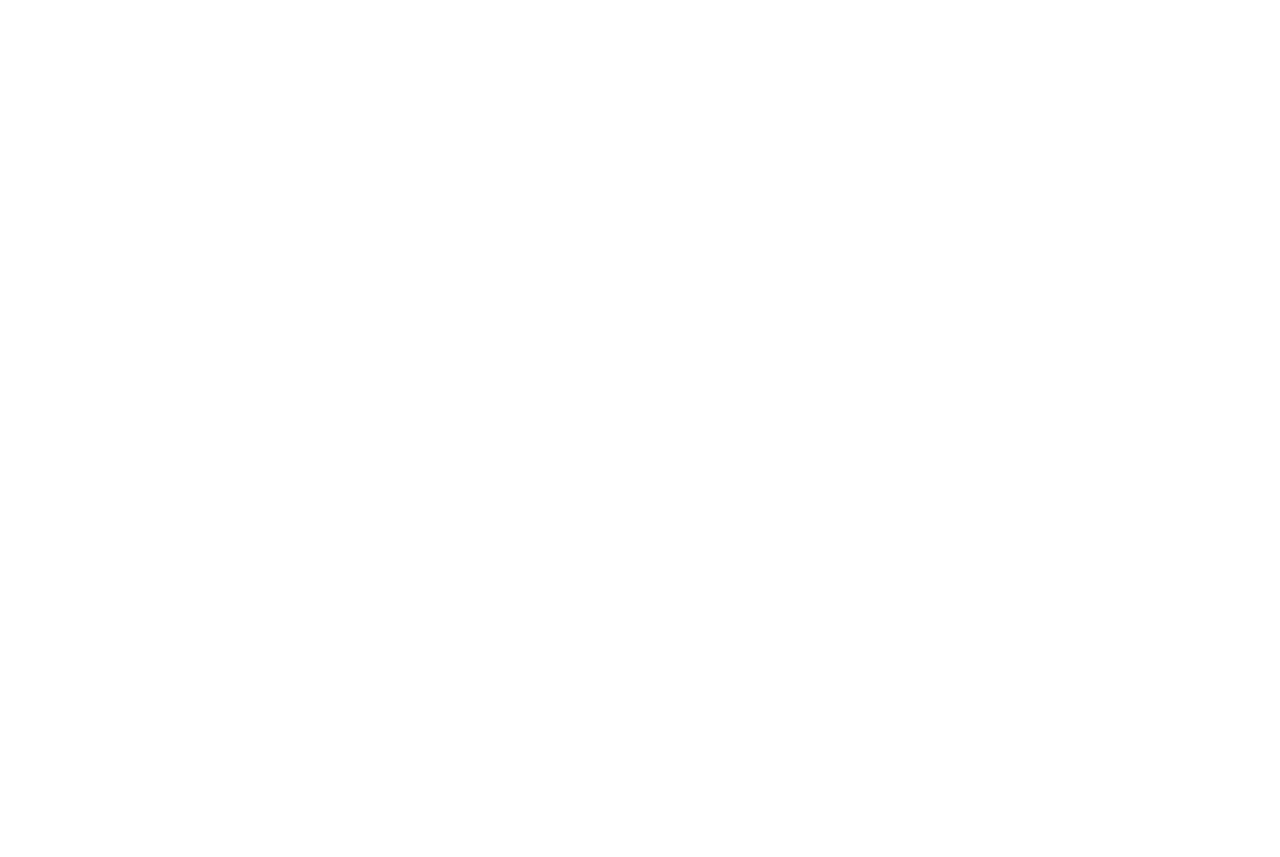
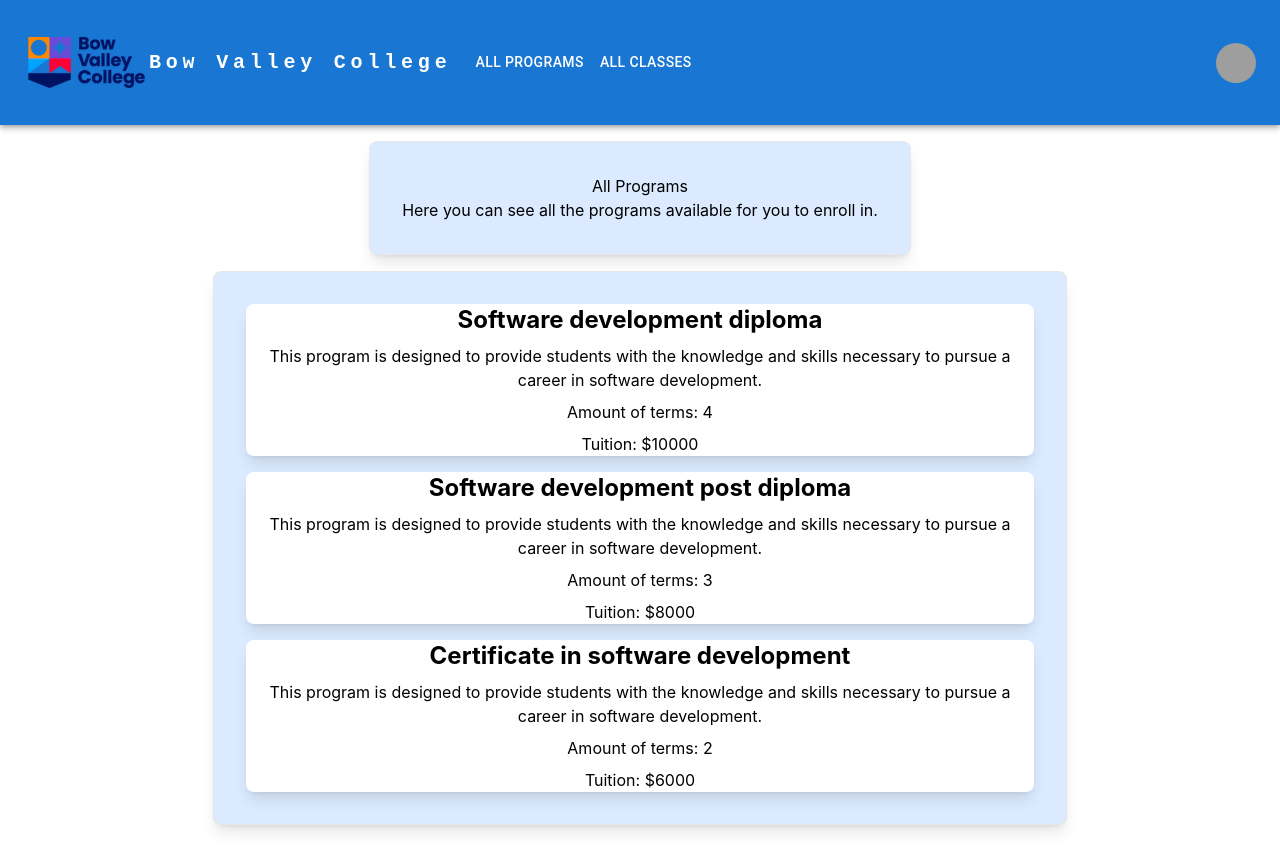
Before and after one commit to Pmacdon15/final_project_web, a React (Create React App) app: page /student-portal-all-programs in a window 1280 px wide. Before the commit this address had no page. Before the commit the page ends 800 px from the top, so only its background shows below. Built offline with nearby package versions, Linux system fonts and the light colour scheme; grey boxes are pictures that could not be loaded.

Commit message:
updated links on nav bar All programs and all classes and log out are the only options for a guest user or an admin

```diff
--- a/src/App.js
+++ b/src/App.js
@@ -4,10 +4,10 @@
 import HomePage from './components/login/login-home-page/LoginHomePage.page';
 import StudentLogin from './components/login/student-login/StudentLogin.page'
 import AdminLogin from './components/login/admin-login/AdminLogin.page'
-// import StudentPortalHome from './components/student-portal/StudentPortal.page'
 import StudentPortalDashboard from './components/student-portal/dashboard/dashboard.page';
 import StudentPortalAllPrograms from './components/student-portal/all-programs/AllPrograms.page';
 import StudentPortalMyPrograms from './components/student-portal/my-programs/MyPrograms.page';
+
 function App() {
   return (
     <div className="App">
@@ -16,7 +16,7 @@
         <Route path="/student-login" element={<StudentLogin />} />
         <Route path="/admin-login" element={<AdminLogin />} />
         <Route path="/student-portal-dashboard/:email" element={<StudentPortalDashboard />} />
-        <Route path="/student-portal-all-programs/:email" element={<StudentPortalAllPrograms />} />
+        <Route path="/student-portal-all-programs" element={<StudentPortalAllPrograms />} />
         <Route path="/student-portal-my-programs/:email" element={<StudentPortalMyPrograms />} />
         {/* <Route path="/guest-login" element={<GuestLogin />} /> */}
       </Routes>
--- a/src/components/student-portal/nav-bar/NavBar.Component.jsx
+++ b/src/components/student-portal/nav-bar/NavBar.Component.jsx
@@ -16,10 +16,20 @@
 // import { Height } from '@mui/icons-material';
 import { useNavigate } from 'react-router-dom';
 
-const pages = ['Dashboard', 'All Programs', 'My Programs', 'All Courses', 'My Courses'];
-const settings = ['Profile', 'Logout'];
 
-function NavBar({email}) {
+function NavBar({ email }) {
+  let pages = [];
+  if (email !== "") {
+    pages = ['All Programs', 'All Classes',];
+  } else {
+    pages = ['Dashboard', 'All Programs', 'My Classes'];
+  }
+  let settings = [];
+  if (email !== "") {
+    settings = ['Login'];
+  } else {
+    settings = ['Profile', 'Logout'];
+  }
   const navigate = useNavigate();
   const [anchorElNav, setAnchorElNav] = React.useState(null);
   const [anchorElUser, setAnchorElUser] = React.useState(null);
@@ -122,7 +132,7 @@
             {pages.map((page) => (
               <Button
                 key={page}
-                onClick={()=>{
+                onClick={() => {
                   navigate(`/student-portal-${page.toLowerCase().replace(/ /g, '-')}/${email}`);
                   handleCloseNavMenu();
                 }}
```
